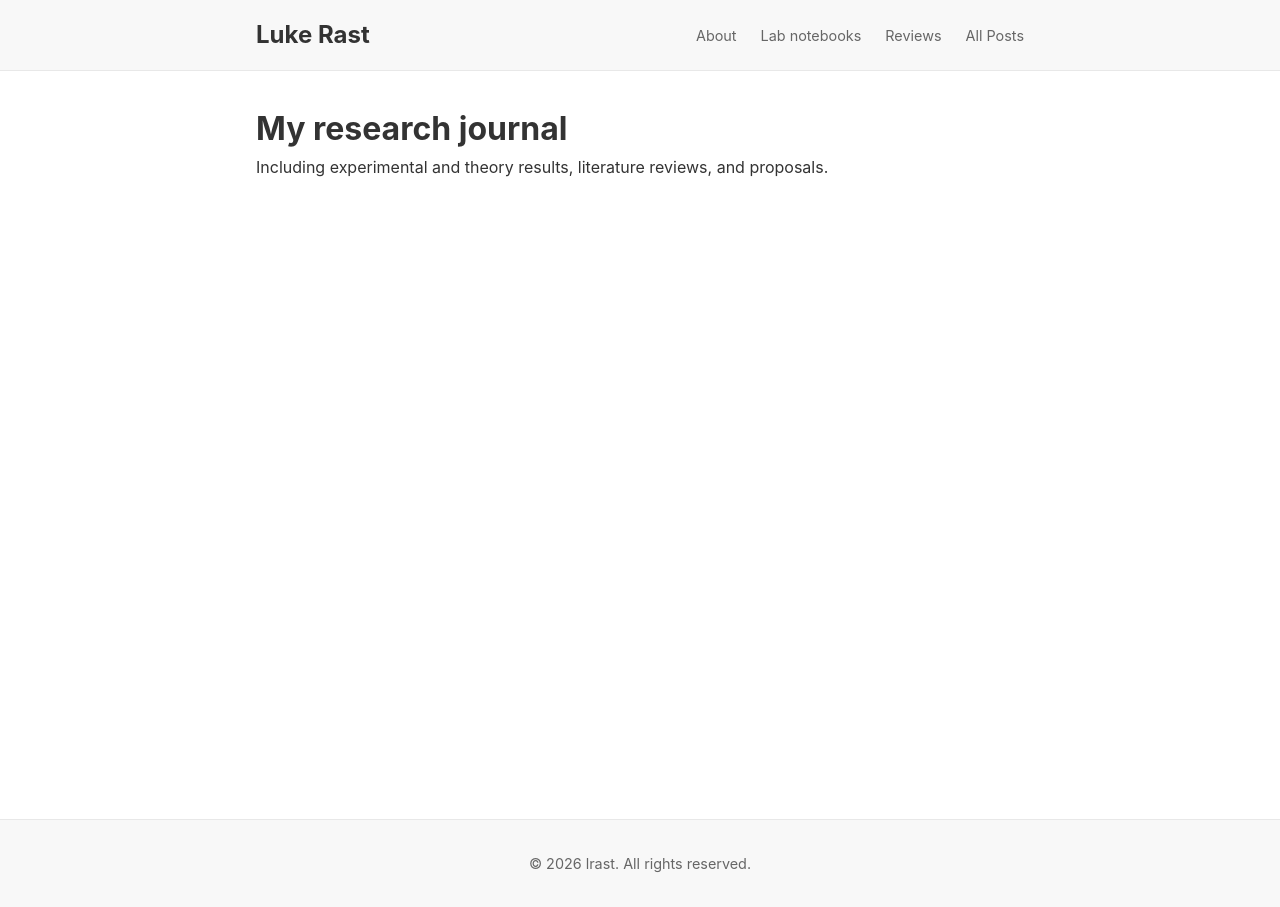
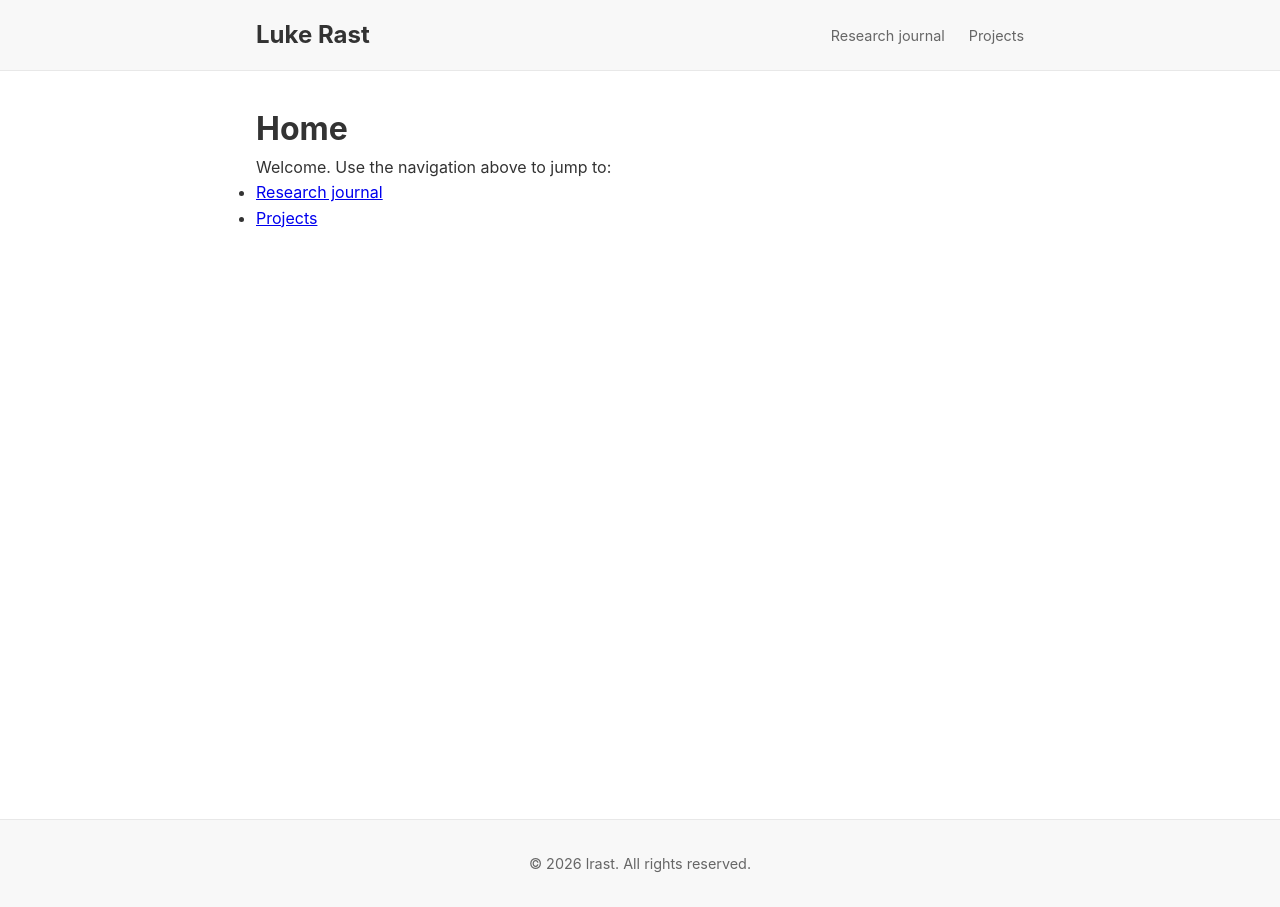
Before and after one commit to lrast/lrast.github.io, a Jekyll site: the page built from index.md, in a window 1280 px wide. Built offline with Jekyll 4.4.1, drawn with Linux system fonts in a browser that asks for light colours; a script that is not in the unit is left out.

Commit message:
adds a new landing page above the research journal, linking to journal and projects, to do.

```diff
--- a/_layouts/category.html
+++ b/_layouts/category.html
@@ -1,5 +1,5 @@
 ---
-layout: default
+layout: research
 ---
 {% if page.category %}
   {% assign category_name = page.category %}
--- a/_layouts/default.html
+++ b/_layouts/index.html
@@ -33,13 +33,8 @@
     <div class="wrapper">
       <a class="site-title" href="{{ '/' | relative_url }}">{{ site.title }}</a>
       <nav class="site-nav">
-        <a href="{{ '/' | relative_url }}">About</a>
-        <a href="{{ '/categories/notebooks' | relative_url }}">Lab notebooks</a>
-        <a href="{{ '/categories/reviews' | relative_url }}">Reviews</a>
-        <!-- <a href="{{ '/categories/science' | relative_url }}">Science</a> -->
-        <!-- <a href="{{ '/categories/technology' | relative_url }}">Technology</a> -->
-
-        <a href="{{ '/posts' | relative_url }}">All Posts</a>
+        <a href="{{ '/research_journal_home' | relative_url }}">Research journal</a>
+        <a href="{{ '/projects' | relative_url }}">Projects</a>
       </nav>
     </div>
   </header>
--- a/_layouts/post.html
+++ b/_layouts/post.html
@@ -1,5 +1,5 @@
 ---
-layout: default
+layout: research
 ---
 <article class="post">
   <header class="post-header">
--- a/index.md
+++ b/index.md
@@ -1,8 +1,11 @@
 ---
-layout: default
+layout: index
 title: Home
 ---
 
-# My research journal
+# Home
 
-Including experimental and theory results, literature reviews, and proposals.
+Welcome. Use the navigation above to jump to:
+
+- [Research journal]({{ '/research_journal_home' | relative_url }})
+- [Projects]({{ '/projects' | relative_url }})
--- a/posts.html
+++ b/posts.html
@@ -1,5 +1,5 @@
 ---
-layout: default
+layout: research
 title: Posts
 ---
 
```
Also changed, not shown: _layouts/projects.html (added, +55 -0 lines), _layouts/research.html (added, +59 -0 lines), projects_home.md (added, +9 -0 lines), research_journal_home.md (added, +9 -0 lines).
